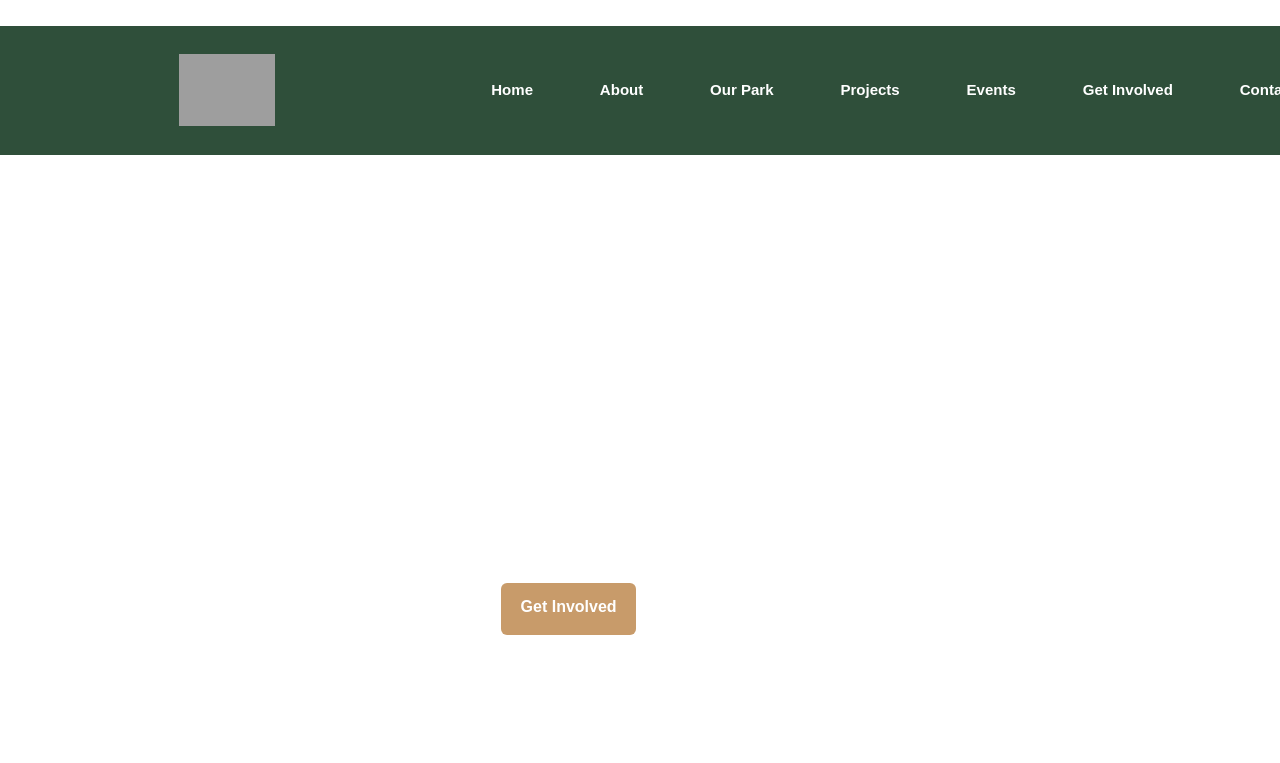
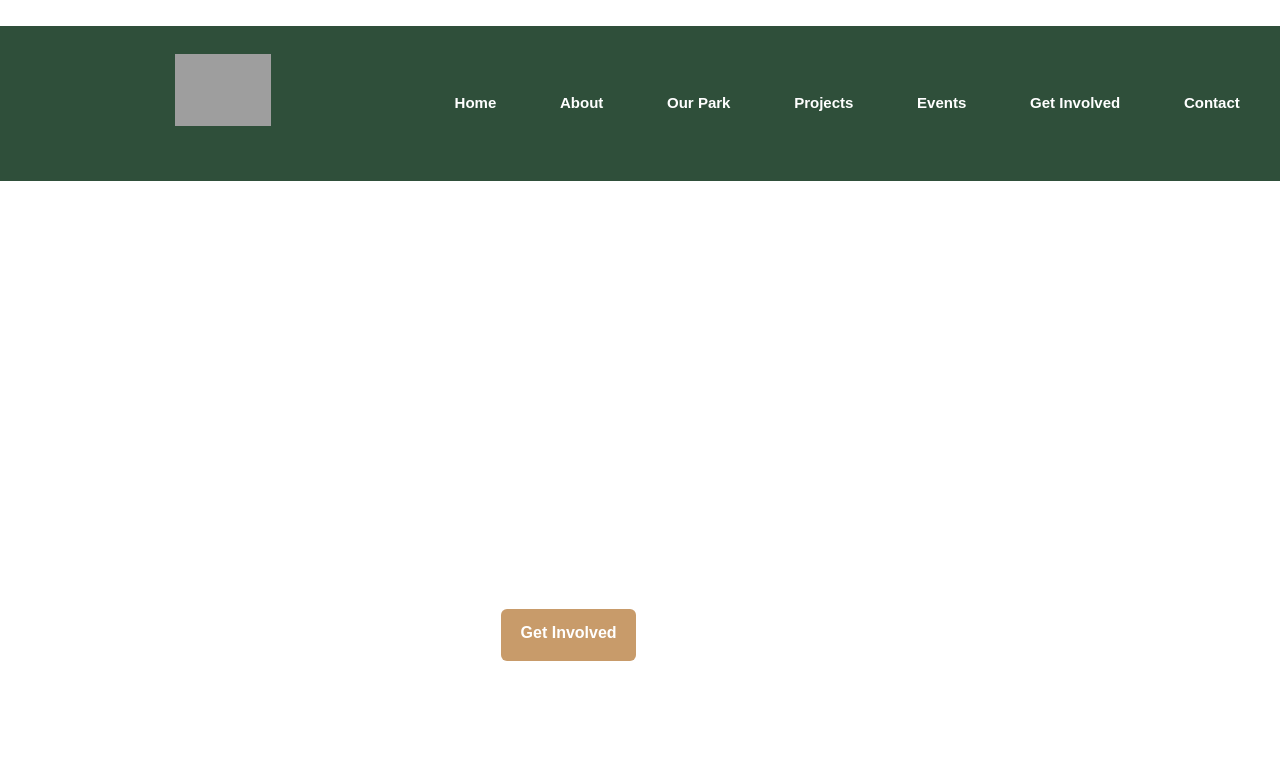
Before and after one commit to HPC-HInes/hpc-hines.github.io, a plain HTML site: page index.html in a window 1280 px wide. Shown: the top 763 px of the page. Drawn offline with Linux system fonts and the light colour scheme; grey boxes are pictures that could not be loaded.

Commit message:
Update style.css

```diff
--- a/css/style.css
+++ b/css/style.css
@@ -44,7 +44,7 @@ body {
 .header-inner {
   max-width: 1200px;     /* give nav more room */
   margin: 0 auto;
-  padding: 0 1rem;       /* left/right breathing room */
+  padding: 0 0.75rem;       /* left/right breathing room */
   display: flex;
   align-items: center;
   justify-content: space-between;
@@ -70,15 +70,16 @@ body {
 .site-nav {
   display: flex;
   justify-content: flex-end;
-  flex: 1;
-  min-width: 0; /* IMPORTANT: allows flex children to shrink instead of overflow */
+  flex: 1 1 auto;
+  min-width: 0;
+  overflow: visible; /* prevent clipping inside nav container */
 }
 
 .site-nav ul {
   list-style: none;
   display: flex;
   align-items: center;
-  gap: 0.6rem;          /* tighter spacing */
+  gap: 0.5rem;          /* tighter spacing */
   margin: 0;
   padding: 0;
   white-space: nowrap;   /* keep links on one line when possible */
@@ -97,7 +98,7 @@ body {
 /* Donate button */
 .site-nav a.donate {
   background: var(--hpc-accent);
-  padding: 0.3rem 0.65rem;
+  padding: 0.3rem 0.55rem;
   border-radius: 6px;
   font-weight: 700;
   color: #fff;
```
